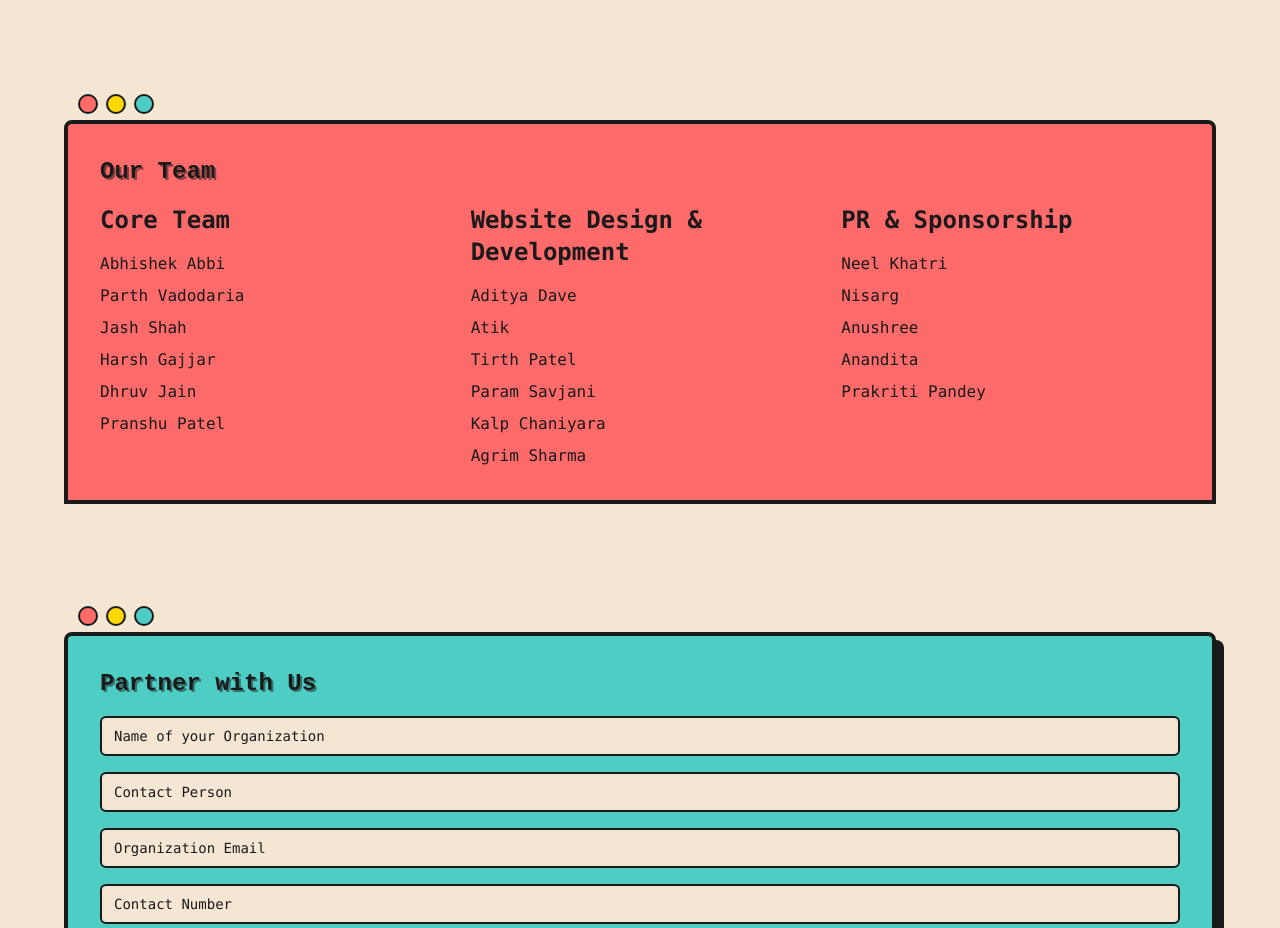
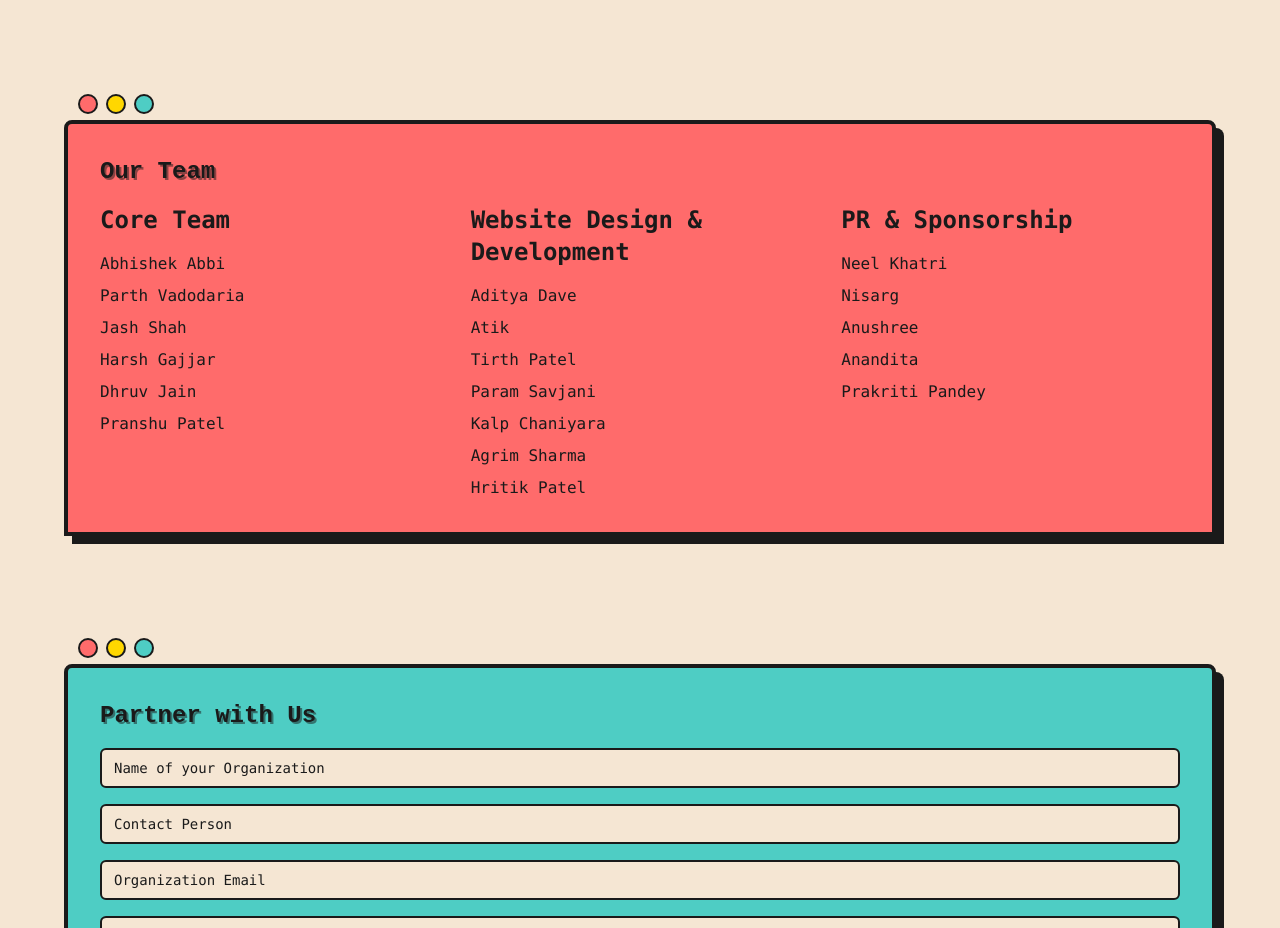
Before and after one commit to gdg-da/devolution, a Next.js app: page / in a window 1280 px wide. Shown: the part 1860-2788 px from the top of the page. Built offline with nearby package versions, Linux system fonts and the light colour scheme; a web font is replaced by a local one.

Commit message:
update DevolutionLanding component to include new team member and modify UI styles

```diff
--- a/src/app/globals.css
+++ b/src/app/globals.css
@@ -76,7 +76,6 @@ body {
 }
 
 .neo-box {
-    background-color: #4ecdc4;
     border: 4px solid #1a1a1a;
     box-shadow: 8px 8px 0px #1a1a1a;
     transition: transform 0.3s ease, box-shadow 0.3s ease;
--- a/src/components/DevolutionLanding.tsx
+++ b/src/components/DevolutionLanding.tsx
@@ -231,6 +231,7 @@ export default function DevolutionLanding() {
                                 <li>Param Savjani</li>
                                 <li>Kalp Chaniyara</li>
                                 <li>Agrim Sharma</li>
+                                <li>Hritik Patel</li>
                             </ul>
                         </div>
                         <div className="space-y-4">
--- a/src/components/UIComponents.tsx
+++ b/src/components/UIComponents.tsx
@@ -22,7 +22,7 @@ export const PCWindow: React.FC<PCWindowProps> = ({ title, className, children }
 
 export const PCWindow2: React.FC<PCWindowProps> = ({ title, className, children }) => {
     return (
-        <div className={`pc-window bg-[#FF6B6B] p-8 border-4 border-[#1a1a1a] ${className}`}>
+        <div className={`pc-window bg-[#FF6B6B] p-8 border-4 border-[#1a1a1a] neo-box ${className}`}>
             <div className="window-controls">
                 <div className="window-control window-close"></div>
                 <div className="window-control window-minimize"></div>
```
